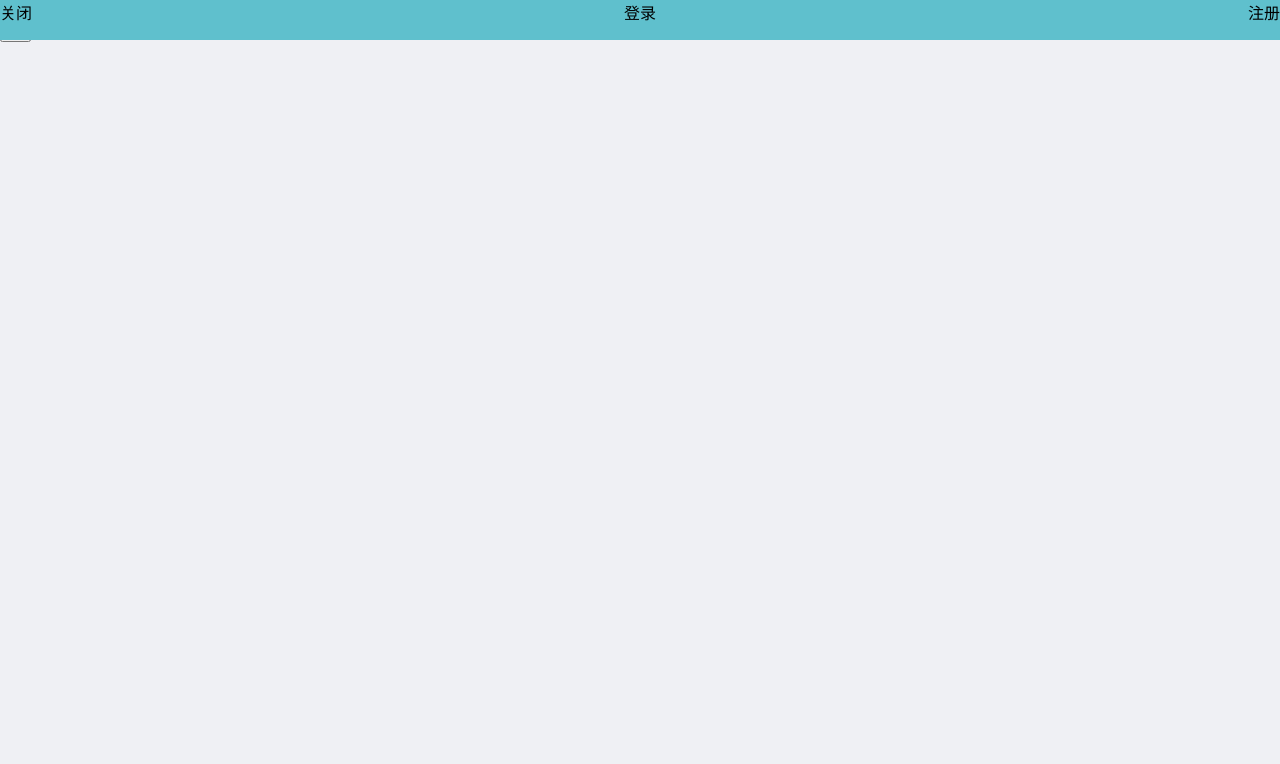
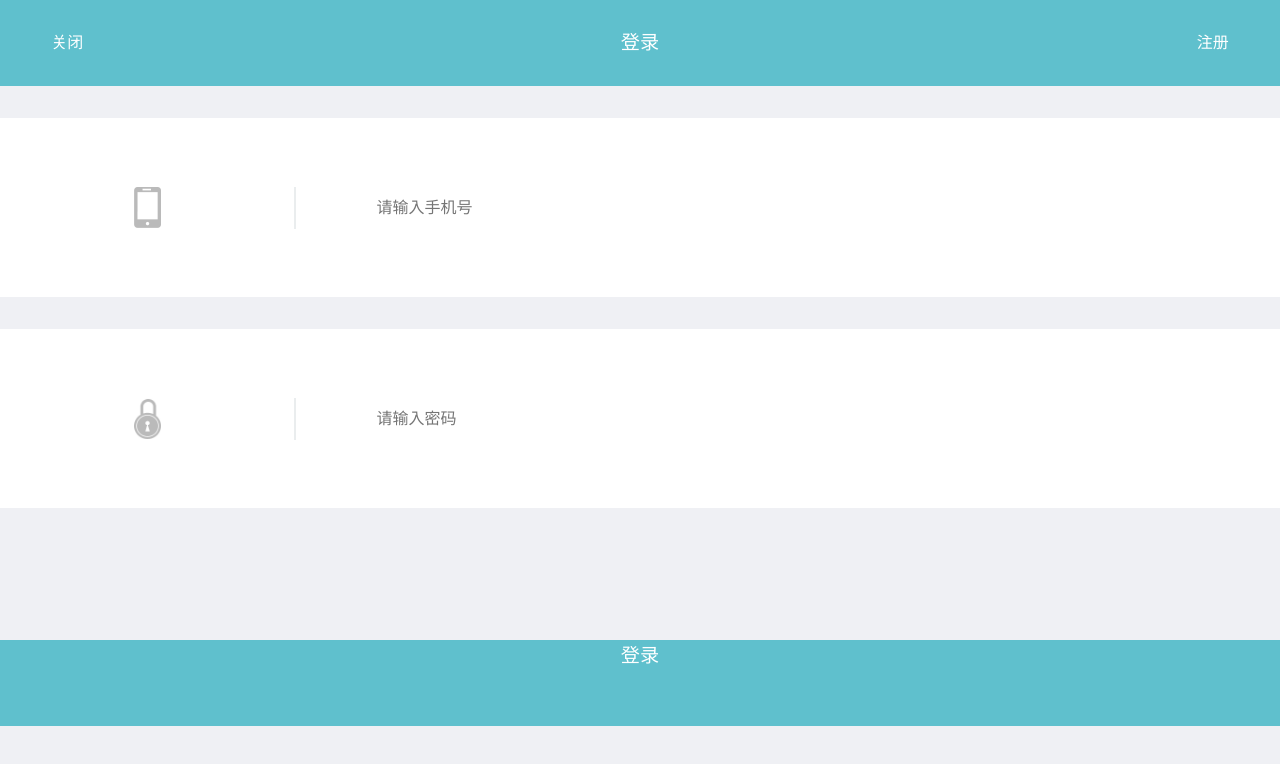
Before and after one commit to WillLuoj/task4, a plain HTML site: page task4.html in a window 1280 px wide. Drawn offline with Linux system fonts and the light colour scheme.

Commit message:
task4 问题：1.body设置min-width:320px;无效          2.高度用固定高度是否可行 知识点:1.label  鼠标点击触发相应的表单控件           2.具有position：relative  设置top: 50%;transform: translateY(-50%);使元素块垂直居中           3.-webkit-appearance: none;                 -moz-appearance: none; 清除input样式。outline: none;                清除点中输入框时的样式           4.text-indent: 5em; 缩进字体 （在input中同样可以缩进输入栏）

```diff
--- a/style.css
+++ b/style.css
@@ -4,22 +4,98 @@
 }
 html,body {
     background-color: #eff0f4;
-    width:100vw;
+    /*width:100vw;*/
+    min-width: 320px;
+    width:100%;
 }
-.header {
+
+.header,.footer {
     background-color: #5fc0cd;
     position: fixed;
     width:100vw;
-    height:40px;
+    height:86px;
+    /*min-height: 40px;*/
+}
 
-}
 .head_left {
     float: left;
+    margin-left: 4%;
 }
 .head_right {
     float:right;
+    margin-right: 4%;
 }
 .head_mid {
     margin:0 20%;
     text-align:center;
 }
+p {
+    font:1em "Microsoft Yahei";
+    color: white;
+    line-height: 86px;
+
+}
+.head_mid p {
+    font-size: 1.2em;
+}
+.container {
+    position: absolute;
+    top:86px;
+}
+.id,.pas {
+    background-color: white;
+    margin-top: 2.5vw;
+    width:100vw;
+    height:14vw;
+    overflow: hidden;
+}
+label {
+    float: left;
+    width: 23%;
+    height: 14vw;
+    text-align: center;
+    display: inline-block;
+}
+img {
+    position: relative;
+    display: inline-block;
+    top: 50%;
+    -webkit-transform: translateY(-50%);
+    -moz-transform: translateY(-50%);
+    -ms-transform: translateY(-50%);
+    -o-transform: translateY(-50%);
+    transform: translateY(-50%);
+    width: 30%;
+    max-width: 27px;
+}
+input {
+    float: left ;
+    position: relative;
+    height: 42px;
+    width: 70%;
+    top: 50%;
+    -webkit-transform: translateY(-50%);
+    -moz-transform: translateY(-50%);
+    -ms-transform: translateY(-50%);
+    -o-transform: translateY(-50%);
+    transform: translateY(-50%);
+    -webkit-appearance: none;
+    -moz-appearance: none;
+    border: 0;
+    border-left:2px solid #EAEDEE;
+    text-indent: 5em;
+    font: 1em "Microsoft Yahei";
+    outline: none;
+}
+
+button {
+    border: none;
+    font-size: 1.2em;
+    font-family: Microsoft YaHei, serif;
+    color: white;
+    background: rgb(95,192,205);
+    width: 100%;
+}
+.footer{
+    top: 50vw;
+}
--- a/task4.html
+++ b/task4.html
@@ -2,25 +2,37 @@
 <html lang="en">
 <head>
     <meta charset="UTF-8">
+    <meta name="viewport" content="width=device-width,initial-scale=1.0,maximum-scale=1.0,user-scalable=no">
     <title>signin</title>
     <link rel="stylesheet" type="text/css" href="style.css">
 </head>
 <body>
-    <div class="header">
+   <div class="header">
         <div class="head_left"><p>关闭</p></div>
         <div class="head_right"><p>注册</p></div>
         <div class="head_mid"><p>登录</p></div>
     </div>
     <div class="container">
         <form>
-            <input type="text" name="user_id" placeholder="请输入手机号">
-            <input type="password" name="password" placeholder="请输入密码">
+            <div class="id">
+                <label for="user_id">
+                    <img src="image/id.png">
+                </label>
+                <input type="text" id="user_id" placeholder="请输入手机号">
+            </div>
+           <div class="pas">
+               <label for="password">
+                   <img src="image/pas.png">
+               </label>
+               <input type="password" id="password" placeholder="请输入密码">
+           </div>
         </form>
     </div>
     <div class="footer">
         <form>
-            <input type="submit" value="登录">
+            <button type="submit" onclick="alert('登录成功')">登录</button>
         </form>
     </div>
+
 </body>
 </html>
```
